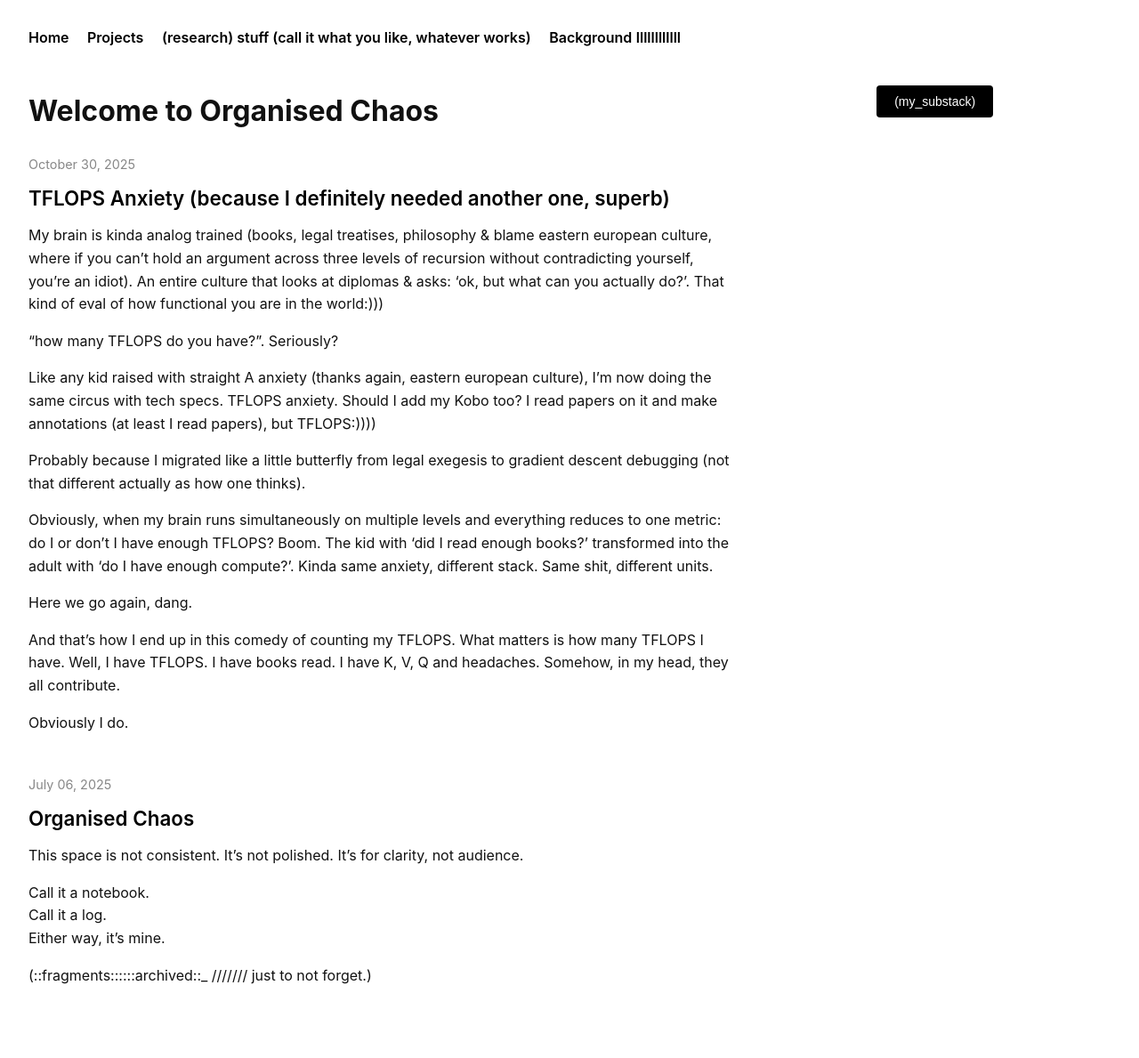
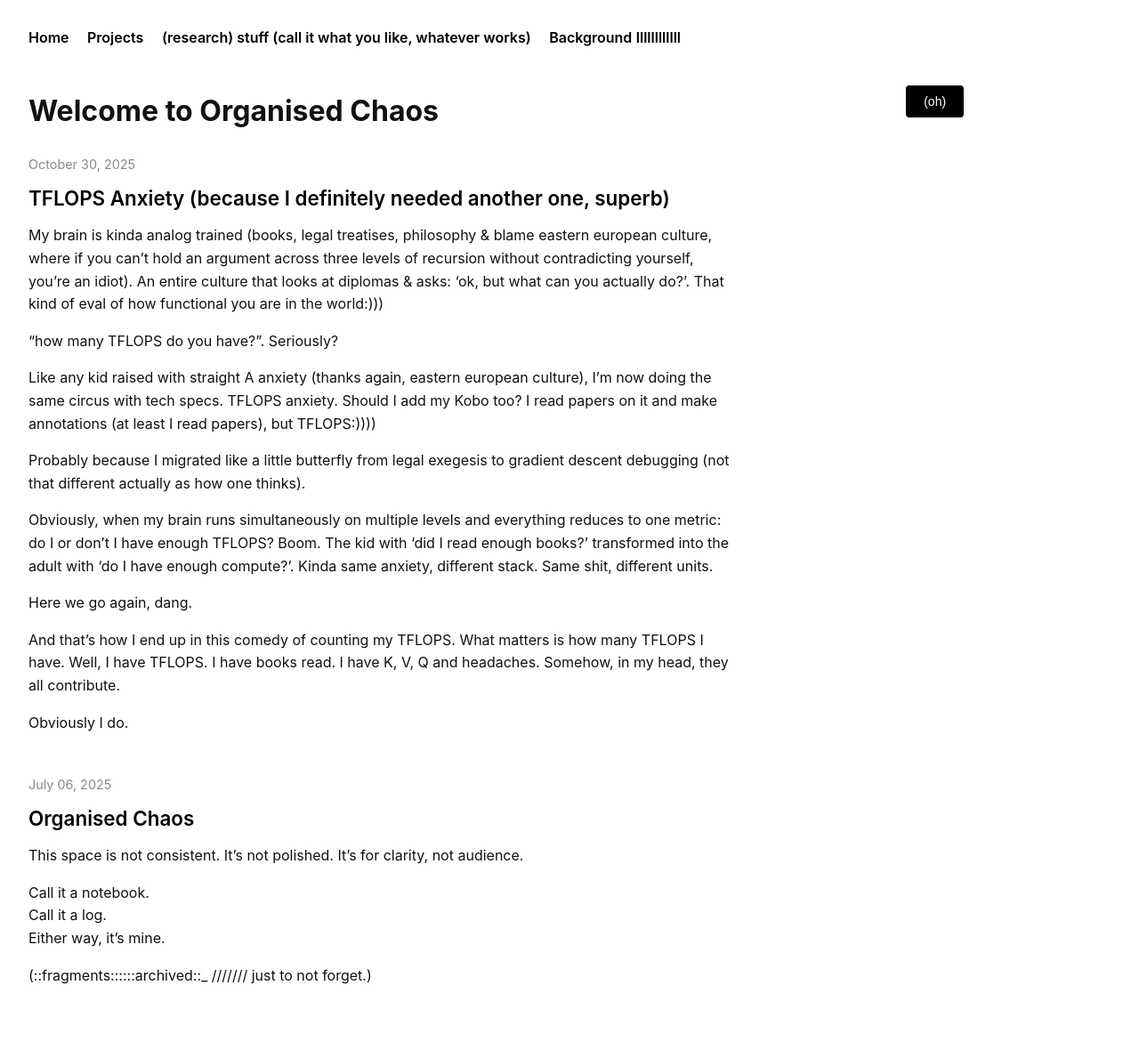
Before and after one commit to andreeabogdanovici/andreeabogdanovici.github.io, a Jekyll site: the page built from index.md, in a window 1280 px wide. Shown: the whole page at 89% size. Built offline with Jekyll 4.4.1, drawn with Linux system fonts in a browser that asks for light colours.

Commit message:
Update home.html

```diff
--- a/_layouts/home.html
+++ b/_layouts/home.html
@@ -101,9 +101,9 @@
 
       <aside class="sidebar">
         <p style="text-align:center; margin-top: 12px;">
-          <a href="https://andreeabogdanovici.substack.com"
+          <a href=""
              style="background:#000; color:#fff; padding:10px 20px; text-decoration:none; border-radius:4px; font-family:sans-serif; font-size:14px; display:inline-block;">
-             (my_substack)
+             (oh)
           </a>
         </p>
       </aside>
```
